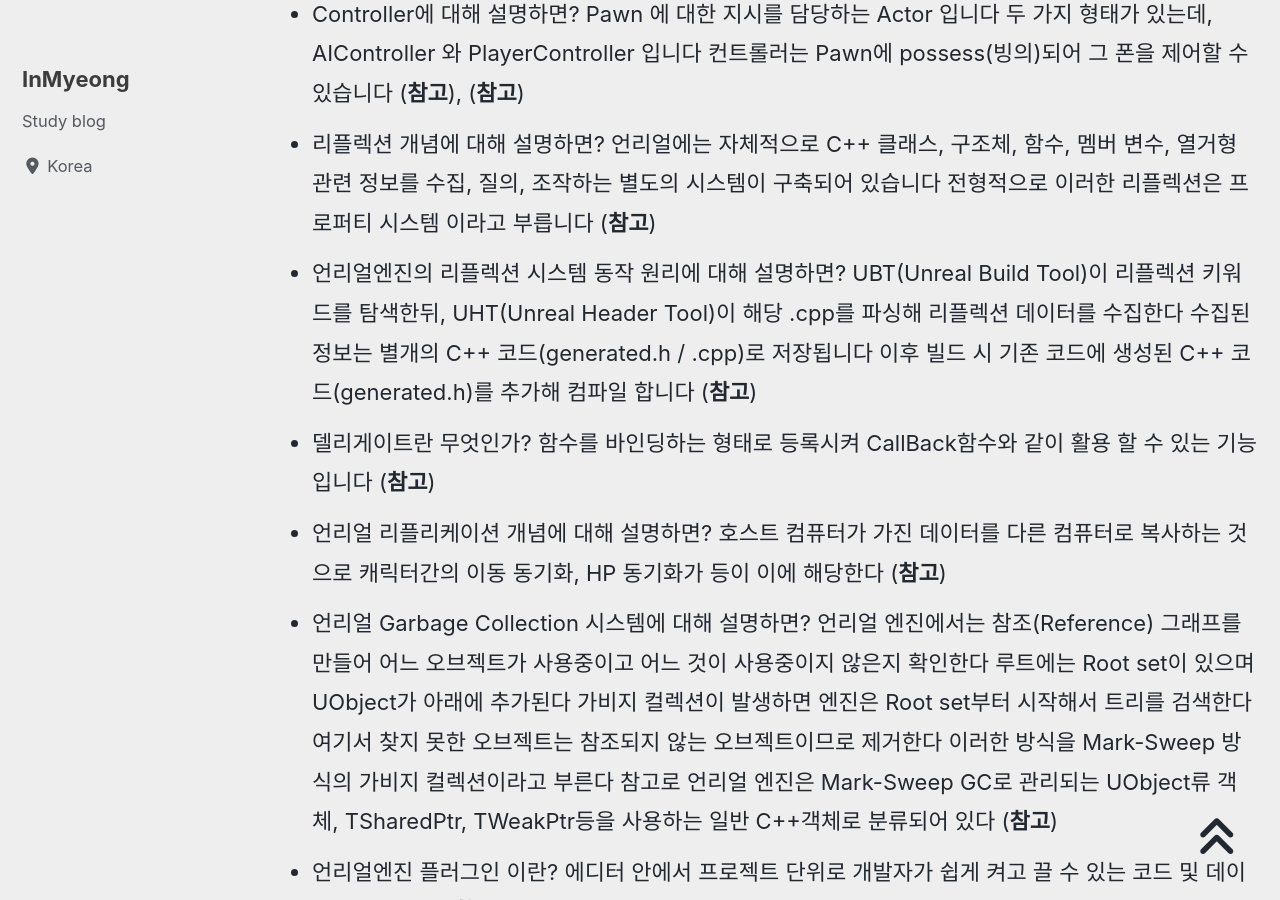
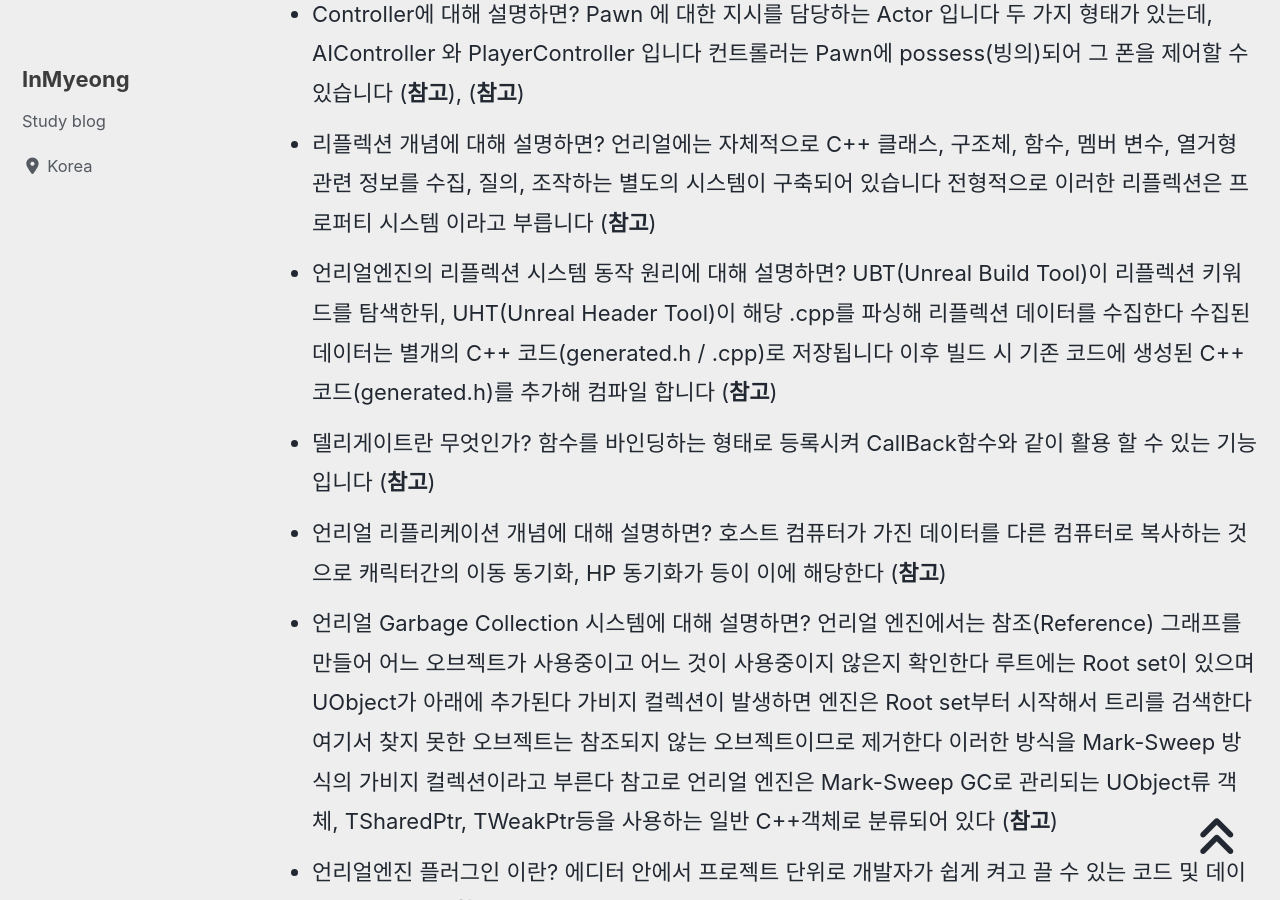
Before and after one commit to devMyeong/devMyeong.github.io, a Jekyll site: the page built from _posts/cs/2022-09-05-블로그-면접준비.md, in a window 1280 px wide and 900 px high, scrolled down 32157 px. Built offline with Jekyll 4.4.1, drawn with Linux system fonts in a browser that asks for light colours; cached includes are drawn as plain includes; nearby versions of some CDN libraries; some web fonts are replaced; comment, search, counter and statistics services are not loaded.

Commit message:
Chore : 수정

```diff
--- a/_posts/cs/2022-09-05-블로그-면접준비.md
+++ b/_posts/cs/2022-09-05-블로그-면접준비.md
@@ -291,7 +291,7 @@ last_modified_at: 2022-10-30
 - Character에 대해 설명하면? 인간형 Pawn으로 character movement component를 가지고 있다 이를 통해 기본적인 인간형 동작을 할 수 있다 ([**참고**](https://chanheess.tistory.com/206))
 - Controller에 대해 설명하면? Pawn 에 대한 지시를 담당하는 Actor 입니다 두 가지 형태가 있는데, AIController 와 PlayerController 입니다 컨트롤러는 Pawn에 possess(빙의)되어 그 폰을 제어할 수 있습니다 ([**참고**](https://chanheess.tistory.com/206)), ([**참고**](https://docs.unrealengine.com/4.27/ko/InteractiveExperiences/Framework/Controller/))
 - 리플렉션 개념에 대해 설명하면? 언리얼에는 자체적으로 C++ 클래스, 구조체, 함수, 멤버 변수, 열거형 관련 정보를 수집, 질의, 조작하는 별도의 시스템이 구축되어 있습니다 전형적으로 이러한 리플렉션은 프로퍼티 시스템 이라고 부릅니다 ([**참고**](https://www.unrealengine.com/ko/blog/unreal-property-system-reflection))
-- 언리얼엔진의 리플렉션 시스템 동작 원리에 대해 설명하면? UBT(Unreal Build Tool)이 리플렉션 키워드를 탐색한뒤, UHT(Unreal Header Tool)이 해당 .cpp를 파싱해 리플렉션 데이터를 수집한다 수집된 정보는 별개의 C++ 코드(generated.h / .cpp)로 저장됩니다 이후 빌드 시 기존 코드에 생성된 C++ 코드(generated.h)를 추가해 컴파일 합니다 ([**참고**](https://hyo-ue4study.tistory.com/182))
+- 언리얼엔진의 리플렉션 시스템 동작 원리에 대해 설명하면? UBT(Unreal Build Tool)이 리플렉션 키워드를 탐색한뒤, UHT(Unreal Header Tool)이 해당 .cpp를 파싱해 리플렉션 데이터를 수집한다 수집된 데이터는 별개의 C++ 코드(generated.h / .cpp)로 저장됩니다 이후 빌드 시 기존 코드에 생성된 C++ 코드(generated.h)를 추가해 컴파일 합니다 ([**참고**](https://hyo-ue4study.tistory.com/182))
 - 델리게이트란 무엇인가? 함수를 바인딩하는 형태로 등록시켜 CallBack함수와 같이 활용 할 수 있는 기능입니다 ([**참고**](https://darkcatgame.tistory.com/66))
 - 언리얼 리플리케이션 개념에 대해 설명하면? 호스트 컴퓨터가 가진 데이터를 다른 컴퓨터로 복사하는 것으로 캐릭터간의 이동 동기화, HP 동기화가 등이 이에 해당한다 ([**참고**](https://zenoahn.tistory.com/90))
 - 언리얼 Garbage Collection 시스템에 대해 설명하면? 언리얼 엔진에서는 참조(Reference) 그래프를 만들어 어느 오브젝트가 사용중이고 어느 것이 사용중이지 않은지 확인한다 루트에는 Root set이 있으며 UObject가 아래에 추가된다 가비지 컬렉션이 발생하면 엔진은 Root set부터 시작해서 트리를 검색한다 여기서 찾지 못한 오브젝트는 참조되지 않는 오브젝트이므로 제거한다 이러한 방식을 Mark-Sweep 방식의 가비지 컬렉션이라고 부른다 참고로 언리얼 엔진은 Mark-Sweep GC로 관리되는 UObject류 객체, TSharedPtr, TWeakPtr등을 사용하는 일반 C++객체로 분류되어 있다 ([**참고**](https://upbo.tistory.com/79))
```
